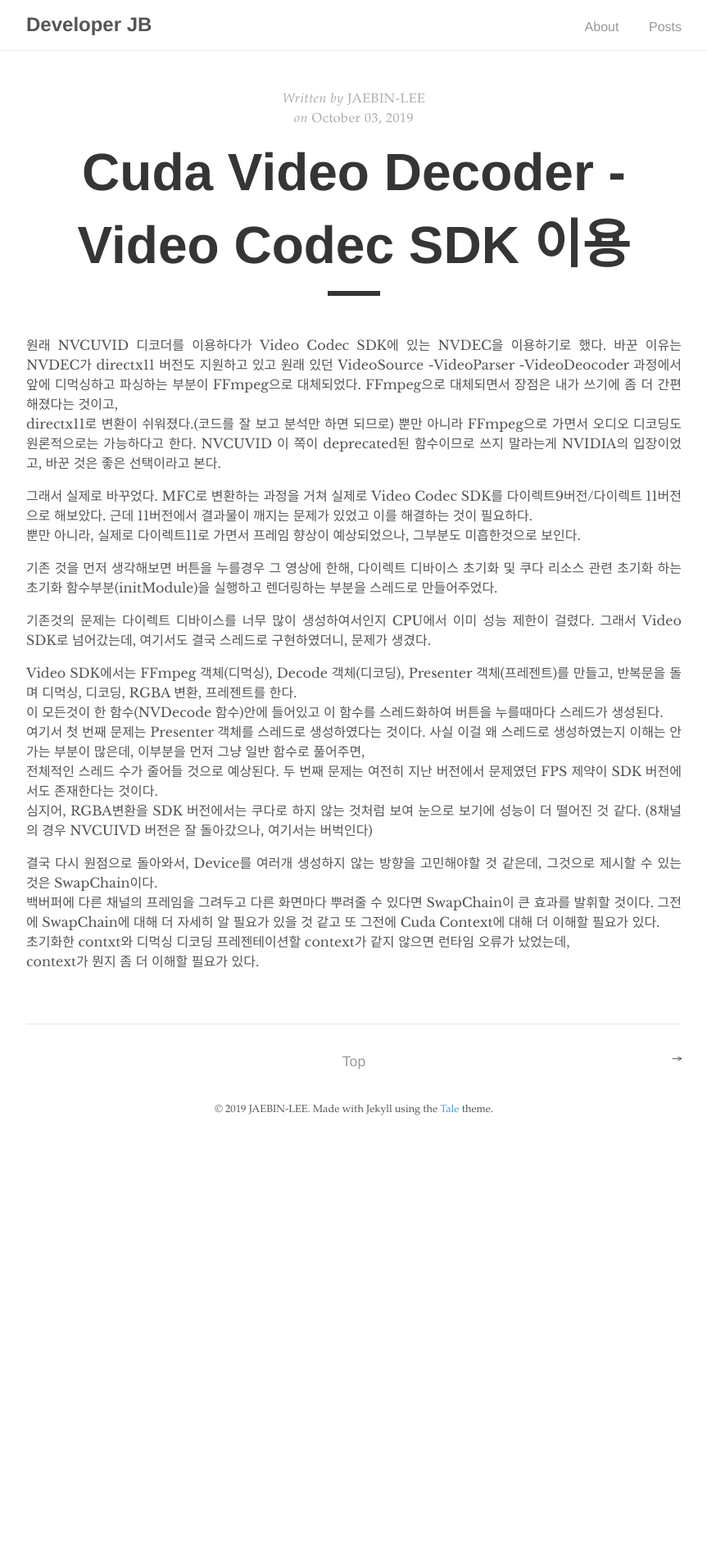
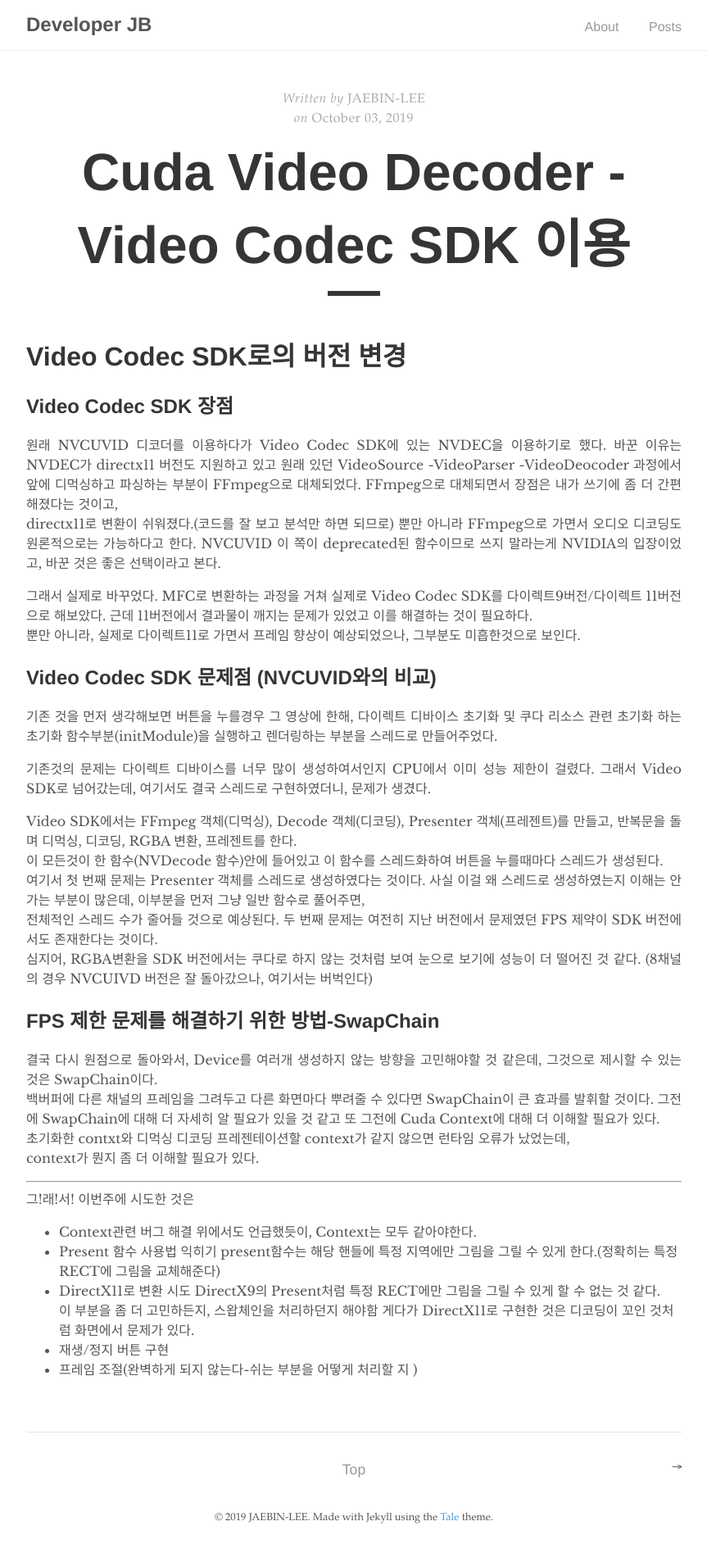
Before and after one commit to Withbini/MFCstudy, a Jekyll site: the page built from _posts/2019-10-03-post.md, in a window 1280 px wide. Shown: the whole page at 82% size, without its empty margins (208-1071 px from the left). Built offline with Jekyll 4.4.1, drawn with Linux system fonts in a browser that asks for light colours; our own code applies the rules of GitHub Pages for plain Markdown files; before the commit the page ends 1397 px from its top, so only the background shows below that.

Commit message:
Update 2019-10-03-post.md

```diff
--- a/_posts/2019-10-03-post.md
+++ b/_posts/2019-10-03-post.md
@@ -3,6 +3,11 @@ title: "Cuda Video Decoder - Video Codec SDK 이용"
 date: 2019-10-03
 ---
 
+Video Codec SDK로의 버전 변경
+===
+
+Video Codec SDK 장점
+---
 원래 NVCUVID 디코더를 이용하다가 Video Codec SDK에 있는 NVDEC을 이용하기로 했다.
 바꾼 이유는 NVDEC가 directx11 버전도 지원하고 있고 원래 있던
 VideoSource -VideoParser -VideoDeocoder 과정에서 앞에 디먹싱하고 파싱하는 부분이 FFmpeg으로 대체되었다.
@@ -18,7 +23,8 @@ MFC로 변환하는 과정을 거쳐 실제로 Video Codec SDK를 다이렉트9
 그부분도 미흡한것으로 보인다.
 
 
-
+Video Codec SDK 문제점 (NVCUVID와의 비교)
+---
 기존 것을 먼저 생각해보면 버튼을 누를경우 그 영상에 한해, 다이렉트 디바이스 초기화 및 쿠다 리소스 관련 초기화 하는 초기화 함수부분(initModule)을 실행하고 렌더링하는 부분을 스레드로 만들어주었다.
 
 기존것의 문제는 다이렉트 디바이스를 너무 많이 생성하여서인지 CPU에서 이미 성능 제한이 걸렸다.
@@ -32,8 +38,24 @@ Video SDK에서는 FFmpeg 객체(디먹싱), Decode 객체(디코딩), Presenter
 심지어, RGBA변환을 SDK 버전에서는 쿠다로 하지 않는 것처럼 보여 눈으로 보기에 성능이 더 떨어진 것 같다.
 (8채널의 경우 NVCUIVD 버전은 잘 돌아갔으나, 여기서는 버벅인다)
 
+FPS 제한 문제를 해결하기 위한 방법-SwapChain
+---
 결국 다시 원점으로 돌아와서, Device를 여러개 생성하지 않는 방향을 고민해야할 것 같은데, 그것으로 제시할 수 있는 것은 SwapChain이다.
 백버퍼에 다른 채널의 프레임을 그려두고 다른 화면마다 뿌려줄 수 있다면 SwapChain이 큰 효과를 발휘할 것이다.
 그전에 SwapChain에 대해 더 자세히 알 필요가 있을 것 같고 또 그전에 Cuda Context에 대해 더 이해할 필요가 있다.
 초기화한 contxt와 디먹싱 디코딩 프레젠테이션할 context가 같지 않으면 런타임 오류가 났었는데,
 context가 뭔지 좀 더 이해할 필요가 있다.
+
+----
+
+그!래!서! 이번주에 시도한 것은
+* Context관련 버그 해결
+    위에서도 언급했듯이, Context는 모두 같아야한다.
+* Present 함수 사용법 익히기
+    present함수는 해당 핸들에 특정 지역에만 그림을 그릴 수 있게 한다.(정확히는 특정 RECT에 그림을 교체해준다)
+* DirectX11로 변환 시도
+    DirectX9의 Present처럼 특정 RECT에만 그림을 그릴 수 있게 할 수 없는 것 같다.
+    이 부분을 좀 더 고민하든지, 스왑체인을 처리하던지 해야함
+    게다가 DirectX11로 구현한 것은 디코딩이 꼬인 것처럼 화면에서 문제가 있다.
+* 재생/정지 버튼 구현
+* 프레임 조절(완벽하게 되지 않는다-쉬는 부분을 어떻게 처리할 지 )
```
